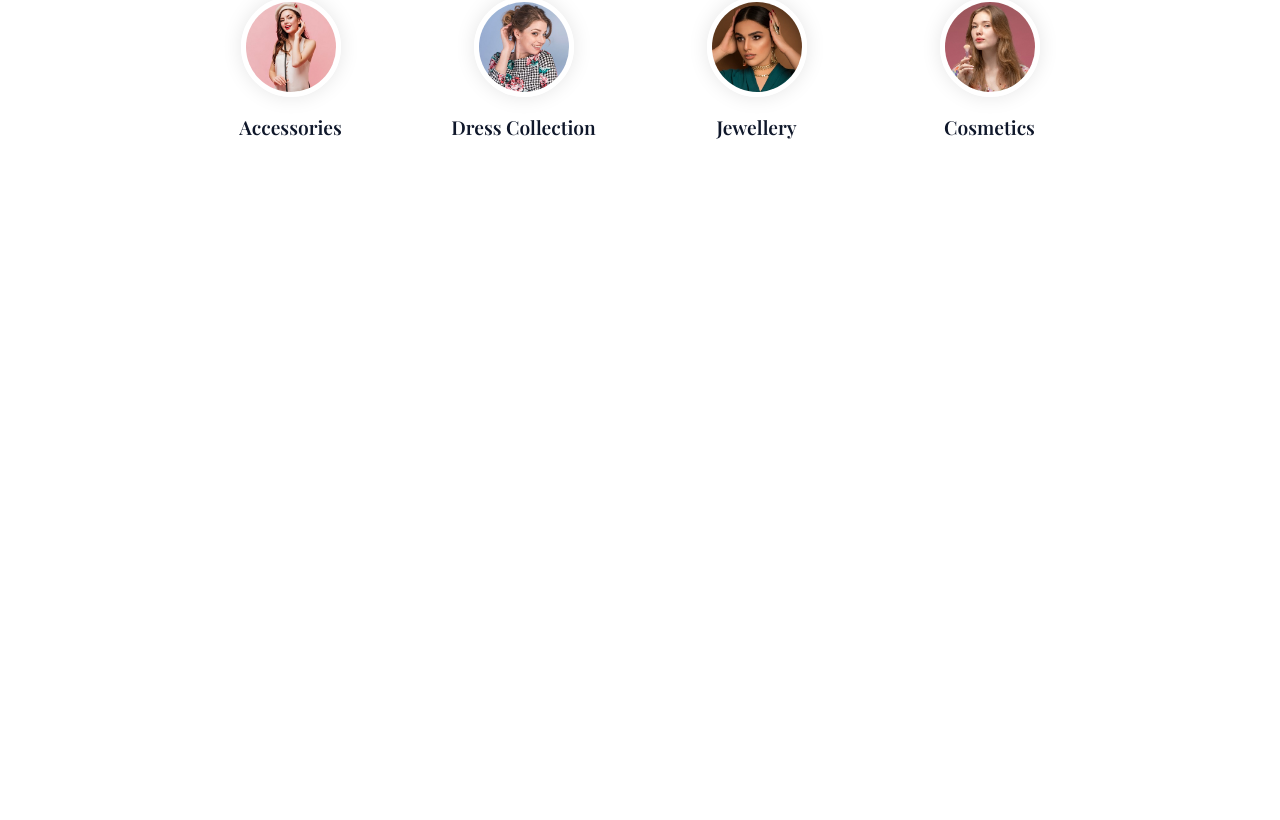
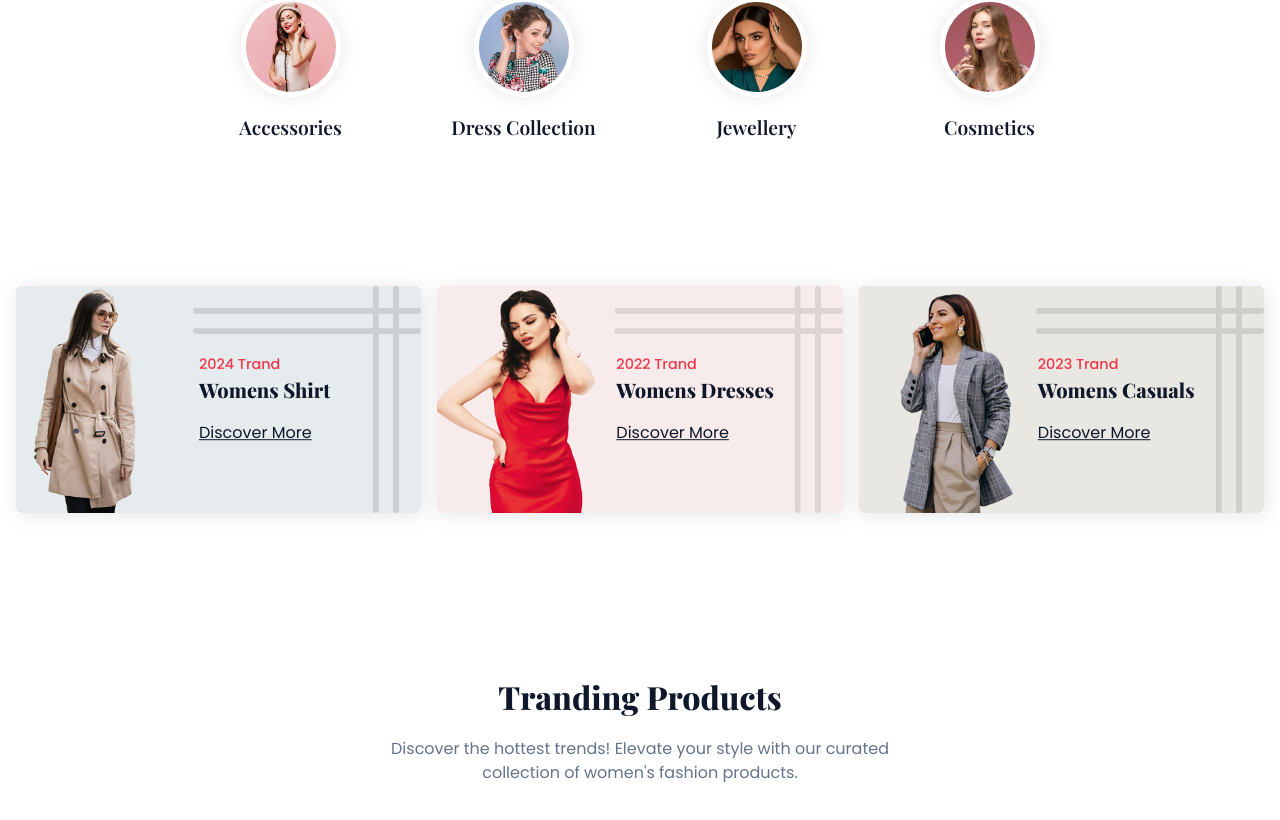
Before and after one commit to brainiac1010/Her-Haven, a React (Vite) app: page / in a window 1280 px wide. Shown: the part 829-1649 px from the top of the page. Before the commit the page ends 1035 px from the top, so only its background shows below. Built offline with nearby package versions, Linux system fonts and the light colour scheme.

Commit message:
categorie and hero section added

```diff
--- /dev/null
+++ b/src/components/pages/Shop/TrendingProducts.jsx
@@ -0,0 +1,13 @@
+
+
+const TrendingProducts = () => {
+    return (
+        <section className="section__container product__container">
+            <h2 className="section__header">Tranding Products</h2>
+            <p className="section__subheader mb-12">Discover the hottest trends! Elevate your style with our curated collection of women's fashion products.</p>
+
+        </section>
+    )
+}
+
+export default TrendingProducts
--- /dev/null
+++ b/src/components/pages/home/HeroSection.jsx
@@ -0,0 +1,47 @@
+
+import card1 from '../../../assets/card-1.png'
+import card2 from '../../../assets/card-2.png'
+import card3 from '../../../assets/card-3.png'
+
+
+const cards = [
+    {
+        id: 1,
+        image: card1,
+        trend: '2024 Trand',
+        title: 'Womens Shirt'
+    },
+    {
+        id: 2,
+        image: card2,
+        trend: '2022 Trand',
+        title: 'Womens Dresses'
+    },
+    {
+        id: 3,
+        image: card3,
+        trend: '2023 Trand',
+        title: 'Womens Casuals'
+    },
+]
+
+const HeroSection = () => {
+    return (
+        <section className='section__container hero__container'>
+            {
+                cards.map((card) => (
+                    <div key={card.id} className='hero__card'>
+                        <img src={card.image} alt="" />
+                        <div className='hero__content'>
+                            <p>{card.trend}</p>
+                            <h4>{card.title}</h4>
+                            <a href="#">Discover More</a>
+                        </div>
+                    </div>
+                ))
+            }
+        </section>
+    )
+}
+
+export default HeroSection
--- a/src/components/pages/home/Home.jsx
+++ b/src/components/pages/home/Home.jsx
@@ -1,12 +1,16 @@
 
+import TrendingProducts from '../Shop/TrendingProducts'
 import Banner from './Banner'
 import Categories from './Categories'
+import HeroSection from './HeroSection'
 
 const Home = () => {
   return (
  <>
  <Banner></Banner>
  <Categories></Categories>
+ <HeroSection></HeroSection>
+ <TrendingProducts></TrendingProducts>
  </>
   )
 }
```
Also changed, not shown: src/components/pages/Shop/ProductCards.jsx (added).
